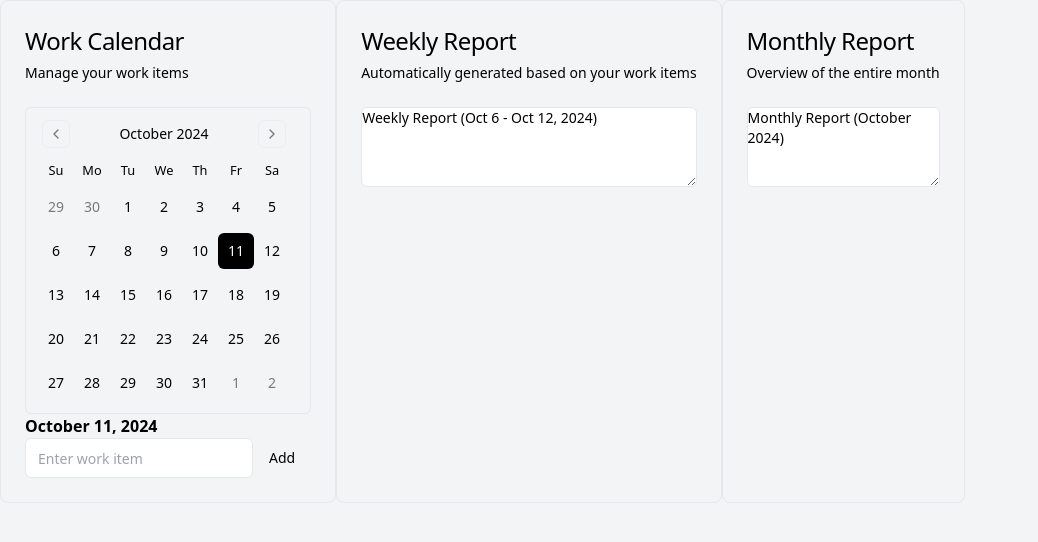
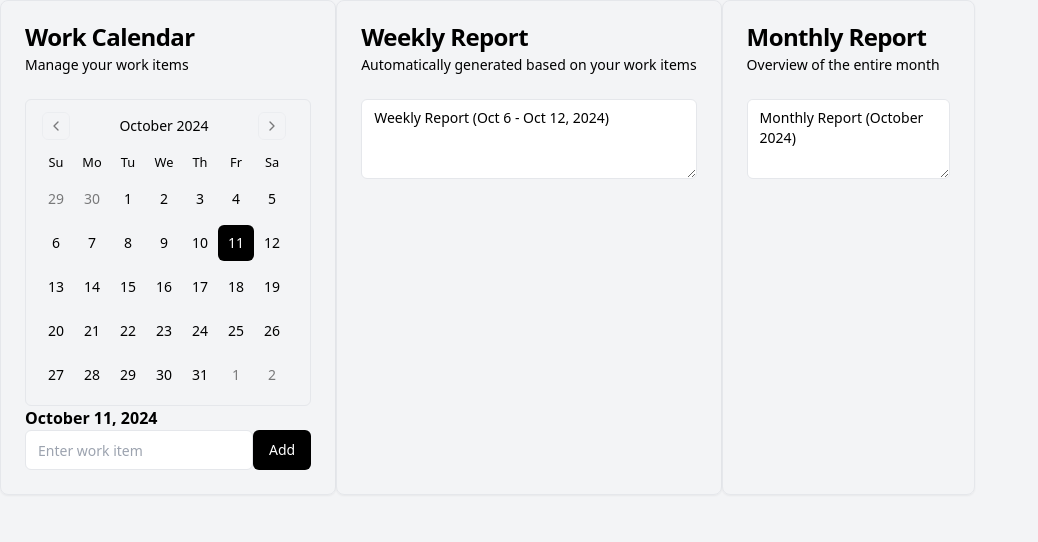
Before and after one commit to feisha20/WorkCalendar, a Next.js app: page / in a window 1280 px wide. Shown: the top 542 px of the page, without its empty margins (0-1038 px from the left). Built offline with nearby package versions, Linux system fonts and the light colour scheme.

Commit message:
修改样式

```diff
--- a/WorkCalendarApp.tsx
+++ b/WorkCalendarApp.tsx
@@ -17,7 +17,7 @@ type WorkItem = {
 }
 
 export default function WorkCalendarApp() {
-  const [selectedDate, setSelectedDate] = useState<Date>(new Date()) // 修改这里，默认为当前日期
+  const [selectedDate, setSelectedDate] = useState<Date>(new Date())
   const [workItems, setWorkItems] = useState<WorkItem[]>([])
   const [newWorkContent, setNewWorkContent] = useState('')
 
@@ -121,26 +121,26 @@ export default function WorkCalendarApp() {
   }
 
   return (
-    <div className="flex flex-row h-screen bg-gray-100 p-8 gap-8">
-      <Card className="w-1/3 shadow-lg overflow-auto">
+    <div className="flex h-screen bg-gray-100 p-8 gap-8">
+      <Card className="flex-1">
         <CardHeader>
-          <CardTitle className="text-2xl font-bold">Work Calendar</CardTitle>
+          <CardTitle>Work Calendar</CardTitle>
           <CardDescription>Manage your work items</CardDescription>
         </CardHeader>
         <CardContent>
           <Calendar
             mode="single"
             selected={selectedDate}
-            onSelect={(date) => setSelectedDate(date || new Date())} // 确保总是有一个选中的日期
-            className="rounded-md border mb-6"
+            onSelect={(date) => setSelectedDate(date || new Date())}
+            className="rounded-md border mb-4"
           />
-          <div className="mb-6">
-            <h3 className="text-xl font-semibold mb-4">
+          <div className="mb-4">
+            <h3 className="text-lg font-semibold mb-2">
               {selectedDate ? format(selectedDate, 'MMMM d, yyyy') : 'Select a date'}
             </h3>
-            <div className="space-y-3">
+            <div className="space-y-2">
               {getDayWorkItems().map((item) => (
-                <div key={item.id} className="flex items-center space-x-3">
+                <div key={item.id} className="flex items-center space-x-2">
                   <Checkbox
                     id={item.id}
                     checked={item.completed}
@@ -156,42 +156,41 @@ export default function WorkCalendarApp() {
               ))}
             </div>
           </div>
-          <div className="flex gap-3">
+          <div className="flex gap-2">
             <Input
               placeholder="Enter work item"
               value={newWorkContent}
               onChange={(e) => setNewWorkContent(e.target.value)}
-              className="flex-grow"
             />
-            <Button onClick={addWorkItem} className="bg-black text-white hover:bg-gray-800">Add</Button>
+            <Button onClick={addWorkItem}>Add</Button>
           </div>
         </CardContent>
       </Card>
 
-      <Card className="w-1/3 shadow-lg overflow-auto">
+      <Card className="flex-1">
         <CardHeader>
-          <CardTitle className="text-2xl font-bold">Weekly Report</CardTitle>
+          <CardTitle>Weekly Report</CardTitle>
           <CardDescription>Automatically generated based on your work items</CardDescription>
         </CardHeader>
         <CardContent>
           <Textarea
             value={generateWeeklyReport()}
             readOnly
-            className="h-[calc(100vh-250px)] resize-none p-4"
+            className="h-[calc(100vh-200px)]"
           />
         </CardContent>
       </Card>
 
-      <Card className="w-1/3 shadow-lg overflow-auto">
+      <Card className="flex-1">
         <CardHeader>
-          <CardTitle className="text-2xl font-bold">Monthly Report</CardTitle>
+          <CardTitle>Monthly Report</CardTitle>
           <CardDescription>Overview of the entire month</CardDescription>
         </CardHeader>
         <CardContent>
           <Textarea
             value={generateMonthlyReport()}
             readOnly
-            className="h-[calc(100vh-250px)] resize-none p-4"
+            className="h-[calc(100vh-200px)]"
           />
         </CardContent>
       </Card>
```
Also changed, not shown: 1 other file (tests, documents, lock files or other folders).
